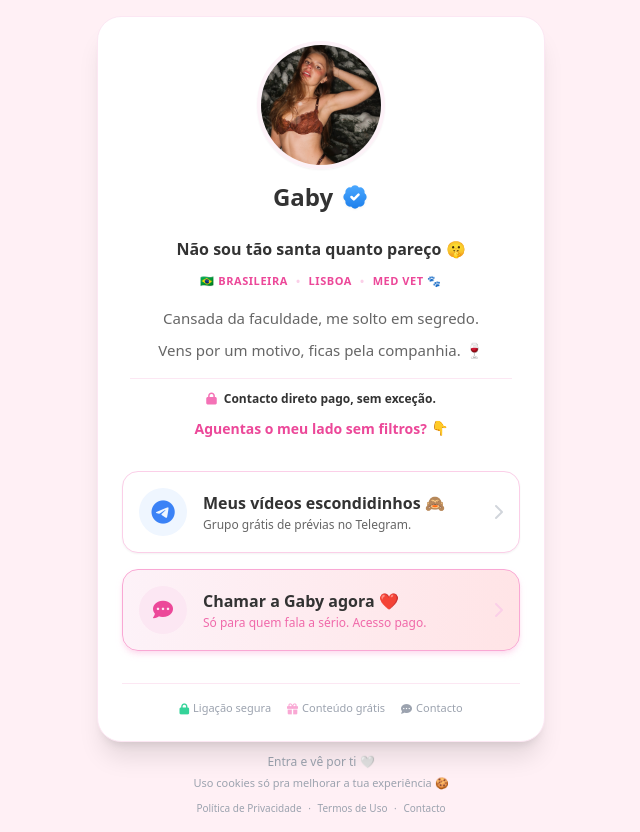
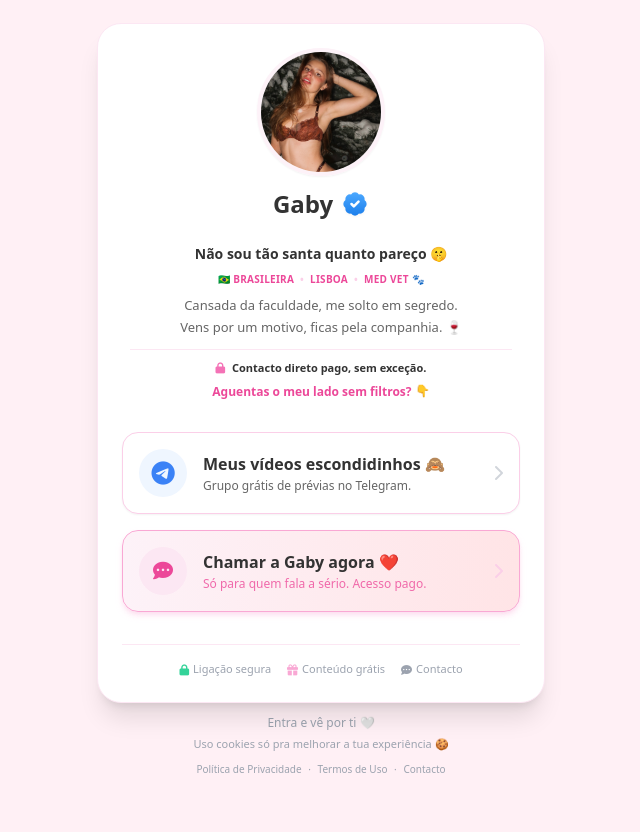
Before and after one commit to jesusleyvme-commits/GabyOficial, a website: page index.html in a window 1280 px wide. Shown: the whole page, without its empty margins (319-959 px from the left). After the commit the page ends 800 px from the top, so only its background shows below. Drawn offline with nearby package versions, Linux system fonts and the light colour scheme.

Commit message:
Atualização automática - 02/11/2026, 18:48:22

```diff
--- a/index.html
+++ b/index.html
@@ -248,9 +248,9 @@
 
         <!-- Biografia (Copy próximo e humano) -->
         <div class="text-center mb-8 px-2">
-            <p class="font-bold text-textDark mb-3 text-base">Não sou tão santa quanto pareço 🤫</p>
+            <p class="font-bold text-textDark mb-2 text-sm">Não sou tão santa quanto pareço 🤫</p>
 
-            <div class="flex items-center justify-center gap-2 mb-4 text-[11px] font-semibold uppercase tracking-wider text-pink-500">
+            <div class="flex items-center justify-center gap-1.5 mb-2.5 text-[10px] font-semibold uppercase tracking-wide text-pink-500">
                 <span>🇧🇷 Brasileira</span>
                 <span class="text-pink-200">•</span>
                 <span>Lisboa</span>
@@ -258,18 +258,18 @@
                 <span>Med Vet 🐾</span>
             </div>
 
-            <div class="space-y-2 text-[15px] text-textSoft leading-relaxed">
+            <div class="space-y-1 text-[13px] text-textSoft leading-snug">
                 <p>Cansada da faculdade, me solto em segredo.</p>
                 <p>Vens por um motivo, ficas pela companhia. 🍷</p>
             </div>
 
-            <div class="mt-4 pt-3 border-t border-pink-100">
-                <p class="text-xs font-semibold text-textDark">
+            <div class="mt-3 pt-2.5 border-t border-pink-100">
+                <p class="text-[11px] font-semibold text-textDark">
                     <i class="fa-solid fa-lock text-pink-400 mr-1"></i>
                     Contacto direto pago, sem exceção.
                 </p>
             </div>
-            <p class="mt-3 text-sm font-semibold text-pink-500">
+            <p class="mt-2 text-xs font-semibold text-pink-500">
                 Aguentas o meu lado sem filtros? <span class="inline-block animate-bounce">👇</span>
             </p>
         </div>
```
